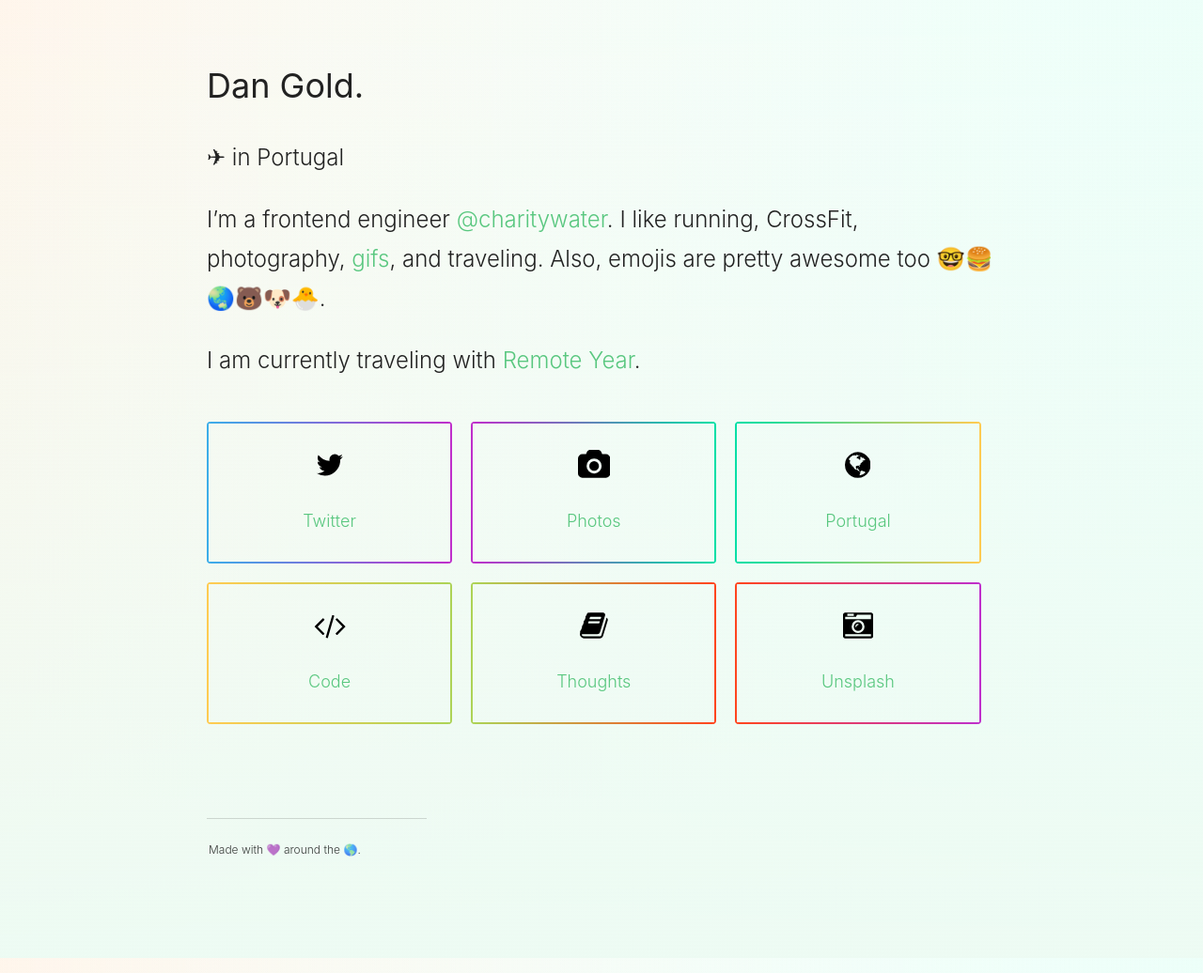
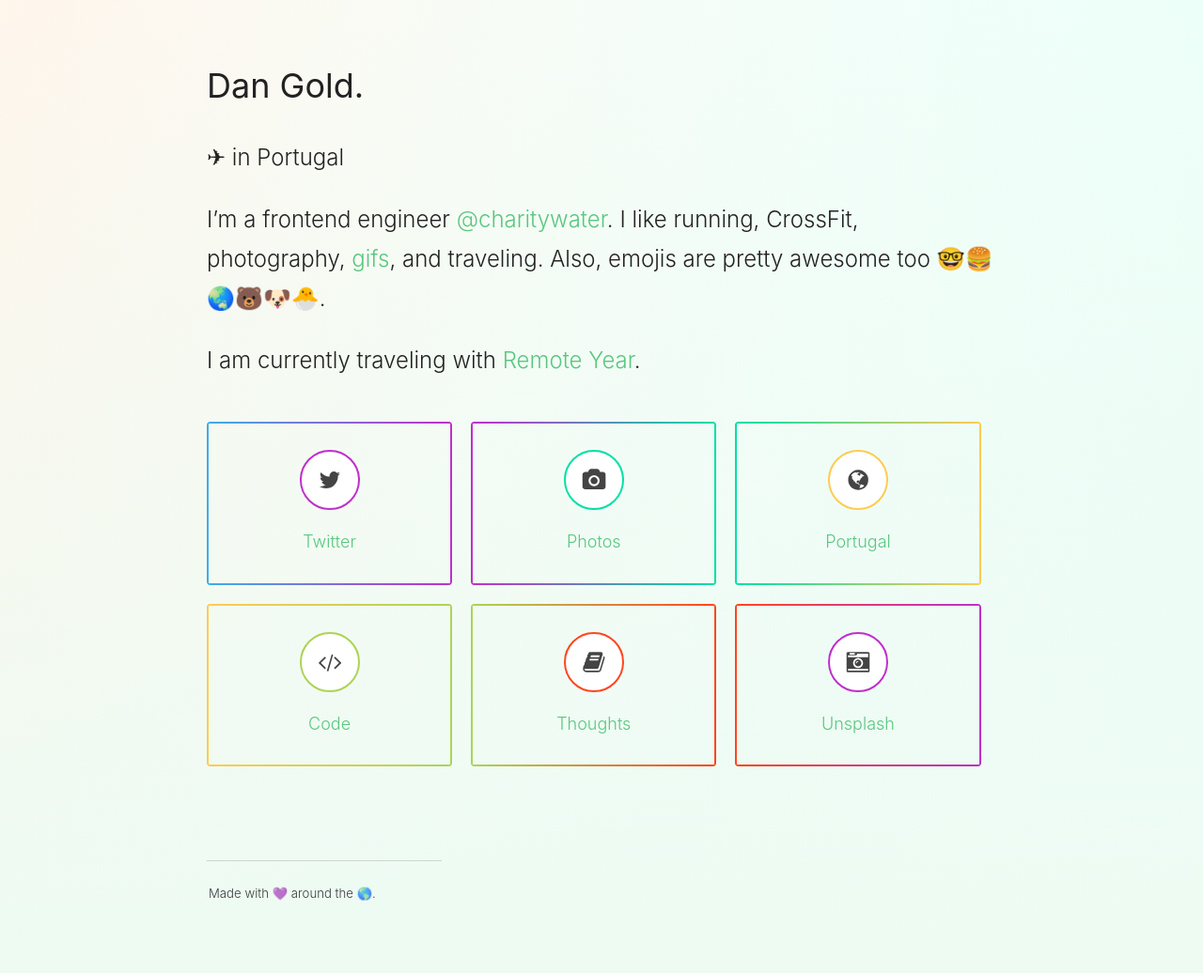
Before and after one commit to jessess/www, a Jekyll site: the page built from index.html, in a window 1280 px wide. Shown: the whole page at 94% size. Built offline with Jekyll 4.4.1, drawn with Linux system fonts in a browser that asks for light colours.

Commit message:
Making some style adjustments on the homepage design

```diff
--- a/_includes/styles.css
+++ b/_includes/styles.css
@@ -1,3 +1,6 @@
+$link-color: #59c77f;
+$link-color-hover: #09bed4;
+
 body {
   font-size: 150%;
   margin: 0 auto;
@@ -19,12 +22,12 @@
 }
 
 a {
-  color: #59c77f;
+  color: $link-color;
   text-decoration: none;
   transition: color .25s linear;
 
   &:hover {
-    color: #09bed4;
+    color: $link-color-hover;
   }
 }
 
@@ -53,7 +56,7 @@
 .main-footer {
   display: table;
   margin-top: 100px;
-  font-size: 50%;
+  font-size: 55%;
   color: rgba(0, 0, 0, .76);
   border-top: solid 1px rgba(0, 0, 0, .15);
   padding-top: 10px;
@@ -82,14 +85,23 @@
 $home-blue: #3dade9;
 $home-purple: #bf2fcb;
 
-@mixin border-gradient($from, $to, $width) {
-  border-left: $width solid $from;
-  border-right: $width solid $to;
+@mixin border-gradient($from, $to) {
+  border-left: 2px solid $from;
+  border-right: 2px solid $to;
   background-image: -webkit-linear-gradient(left, $from, $to), -webkit-linear-gradient(left, $from, $to);
-  background-size: 100% $width;
-  background-position: 0 100%, 0 0;
-  background-repeat: no-repeat;
-  background-clip: border-box;
+
+  .svg-wrap {
+    border-color: $to;
+  }
+
+  &:hover {
+    border-color: $from;
+    background-size: 300% 2px;
+
+    .svg-wrap {
+      border-color: $from;
+    }
+  }
 }
 
 .status {
@@ -109,33 +121,51 @@
   width: calc(50% - 55px);
   margin-top: 20px;
   font-size: 75%;
+  background-repeat: no-repeat;
+  background-clip: border-box;
+  background-position: 0 100%, 0 0;
+  background-size: 100% 2px;
+  transition: all .25s linear;
 
   &:nth-child(even) {
     margin-left: 20px;
   }
 
   &:nth-child(1) {
-    @include border-gradient($home-blue, $home-purple, 2px);
+    @include border-gradient($home-blue, $home-purple);
   }
 
   &:nth-child(2) {
-    @include border-gradient($home-purple, $home-teal, 2px);
+    @include border-gradient($home-purple, $home-teal);
   }
 
   &:nth-child(3) {
-    @include border-gradient($home-teal, $home-lorange, 2px);
+    @include border-gradient($home-teal, $home-lorange);
   }
 
   &:nth-child(4) {
-    @include border-gradient($home-lorange, $home-yellow, 2px);
+    @include border-gradient($home-lorange, $home-yellow);
   }
 
   &:nth-child(5) {
-    @include border-gradient($home-yellow, $home-dorange, 2px);
+    @include border-gradient($home-yellow, $home-dorange);
   }
 
   &:nth-child(6) {
-    @include border-gradient($home-dorange, $home-purple, 2px);
+    @include border-gradient($home-dorange, $home-purple);
+  }
+
+  svg {
+    position: absolute;
+    top: 50%;
+    left: 50%;
+    transform: translate(-50%, -50%);
+    width: 25px;
+    height: 25px;
+
+    path {
+      fill: #444;
+    }
   }
 
   p {
@@ -154,6 +184,17 @@
       margin-right: 0;
     }
   }
+}
+
+.svg-wrap {
+  margin: auto;
+  width: 60px;
+  height: 60px;
+  position: relative;
+  background: #fff;
+  border-radius: 50%;
+  border: solid 2px;
+  transition: border-color .25s linear;
 }
 
 /*************************************/
--- a/index.html
+++ b/index.html
@@ -16,32 +16,32 @@
 
   <section class="self-promotion">
     <a class="home-thing" href="https://twitter.com/danielcgold">
-      {% include svg/twitter.svg %}
+      <div class="svg-wrap">{% include svg/twitter.svg %}</div>
       <p>Twitter</p>
     </a>
 
     <a class="home-thing" href="https://danielcgold.exposure.co/">
-      {% include svg/camera.svg %}
+      <div class="svg-wrap">{% include svg/camera.svg %}</div>
       <p>Photos</p>
     </a>
 
     <a class="home-thing" href="/trips/portugal">
-      {% include svg/globe.svg %}
+      <div class="svg-wrap">{% include svg/globe.svg %}</div>
       <p>Portugal</p>
     </a>
 
     <a class="home-thing" href="http://codepen.io/danielcgold/">
-      {% include svg/code.svg %}
+      <div class="svg-wrap">{% include svg/code.svg %}</div>
       <p>Code</p>
     </a>
 
     <a class="home-thing" href="/thoughts">
-      {% include svg/book.svg %}
+      <div class="svg-wrap">{% include svg/book.svg %}</div>
       <p>Thoughts</p>
     </a>
 
     <a class="home-thing" href="https://unsplash.com/@dangold?grid=multi">
-      {% include svg/camera-retro.svg %}
+      <div class="svg-wrap">{% include svg/camera-retro.svg %}</div>
       <p>Unsplash</p>
     </a>
   </section>
```
